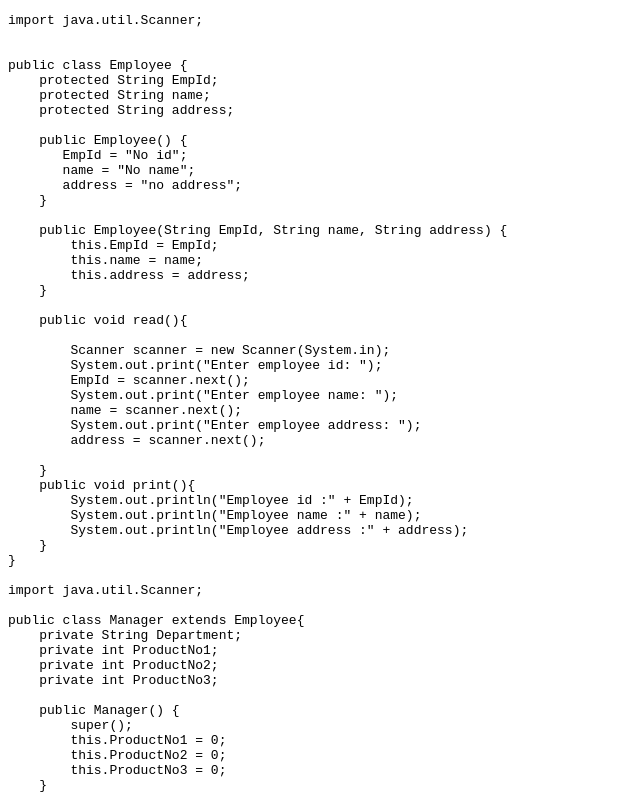
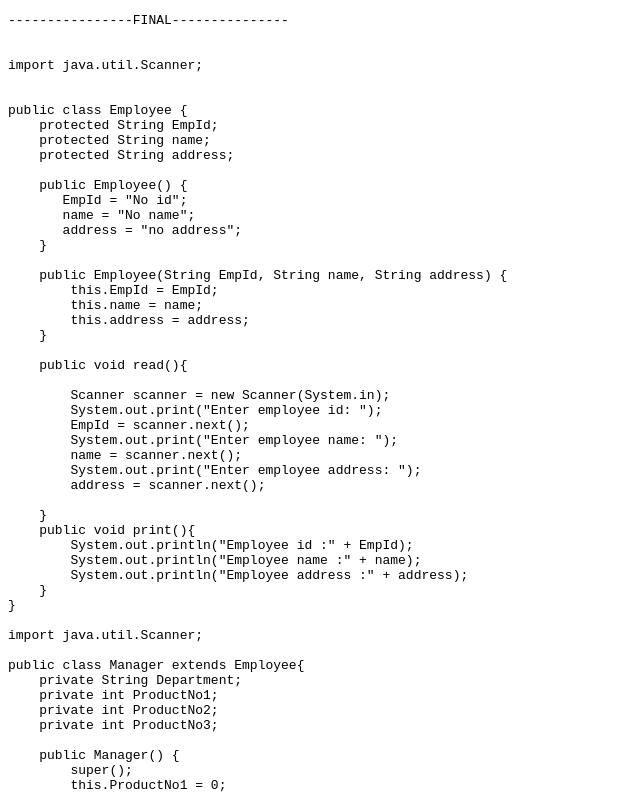
Before and after one commit to it21166556/it21166556.github.io, a plain HTML site: page index.html in a window 1280 px wide. Shown: the top 794 px of the page, without its empty margins (0-640 px from the left). Drawn offline with Linux system fonts and the light colour scheme.

Commit message:
Update index.html

```diff
--- a/index.html
+++ b/index.html
@@ -8,6 +8,9 @@
 </head>
 <body>
   <pre>
+----------------FINAL---------------
+
+
 import java.util.Scanner;
 
 
```
